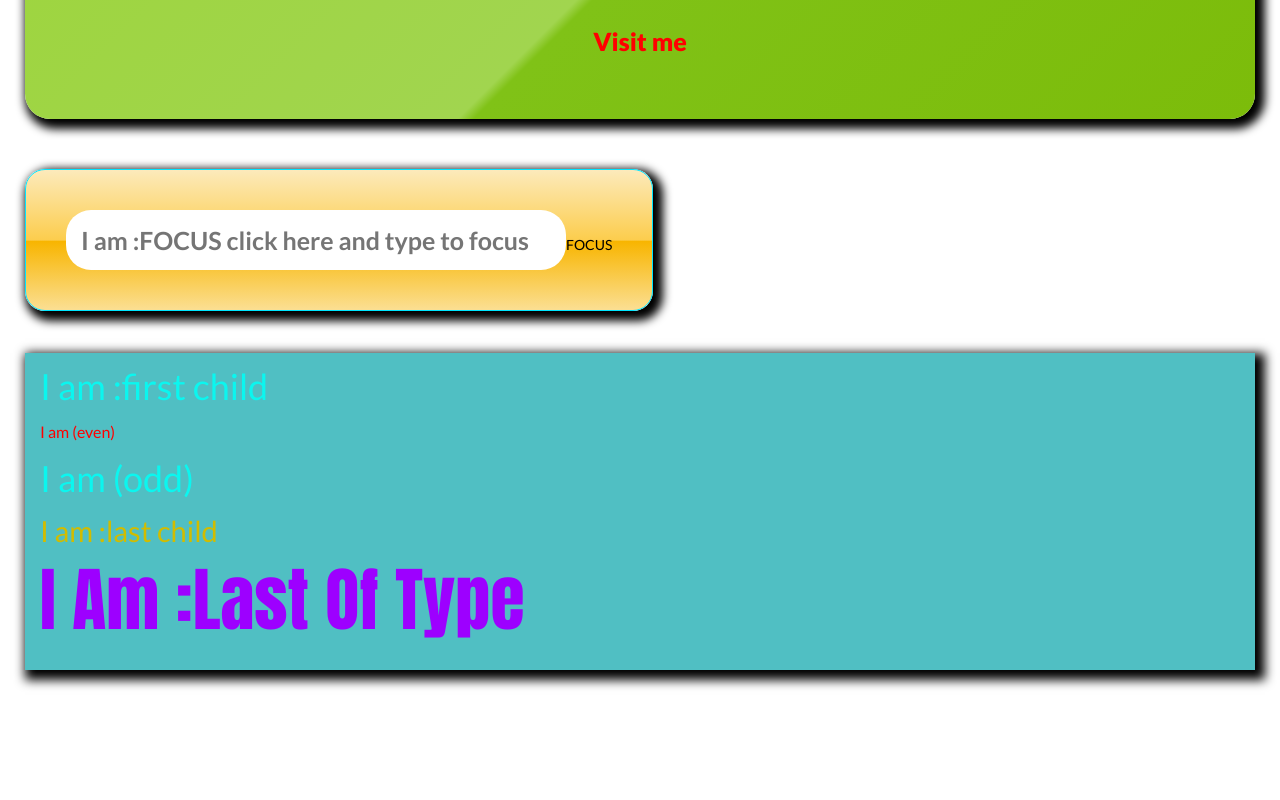
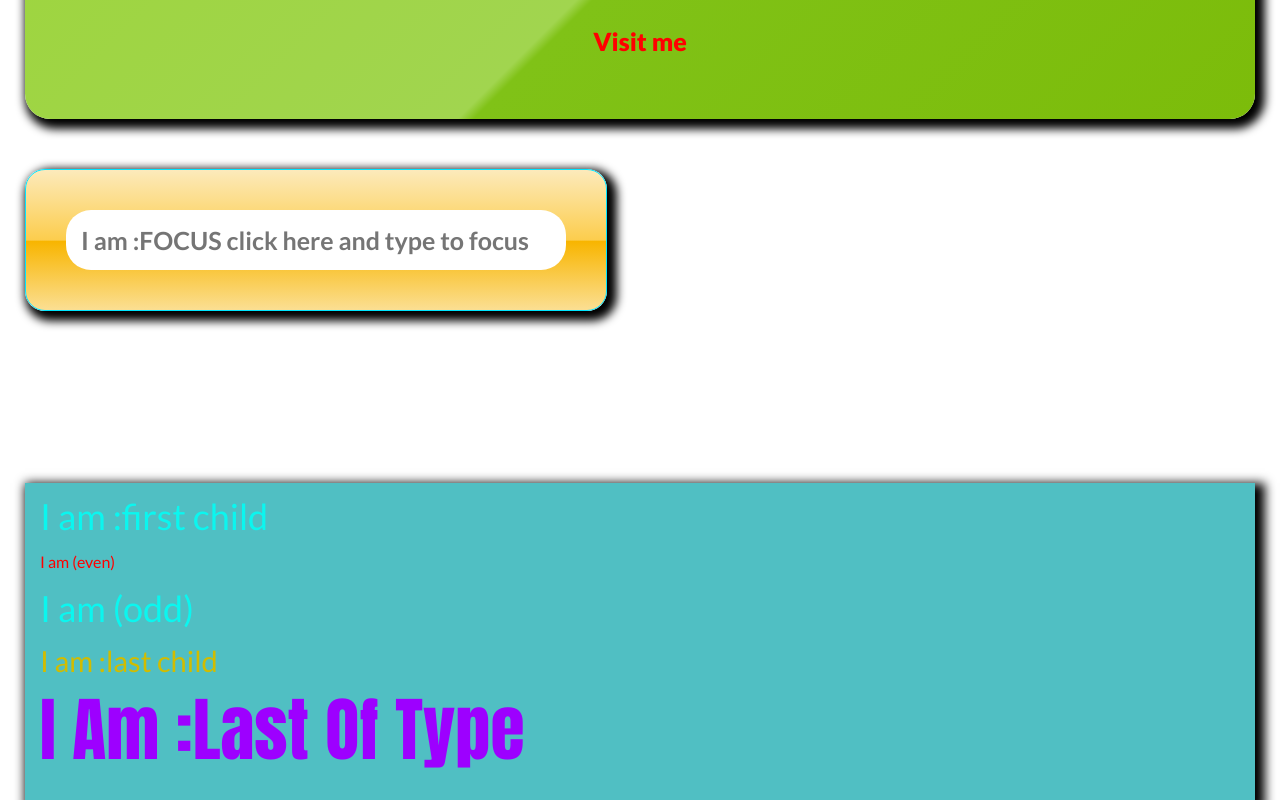
Before and after one commit to Shnekker/Lesson_8, a plain HTML site: page index.html in a window 1280 px wide. Shown: the part 2484-3284 px from the top of the page. Drawn offline with nearby package versions, Linux system fonts and the light colour scheme.

Commit message:
Add files via upload

```diff
--- a/index.html
+++ b/index.html
@@ -89,8 +89,6 @@
 										</div>
 									</div>
 									<div class="info-main__button"><a href="#" class="info-main__btn">Join the course</a></div>
-
-
 								</div>
 							</div>
 						</div>
@@ -159,9 +157,10 @@
 							<li><a href="">Visit me</a></li>
 						</ul>
 					</div>
-					<form class="blocks-test__block-4">
-						<input placeholder="I am :FOCUS click here and type to focus">FOCUS</input>
-					</form>
+					<div class="blocks-test__block-4">
+						<input placeholder="I am :FOCUS click here and type to focus">
+					</div>
+				</div>
 				<div class="blocks-test__block-5">
 					<ul class="blocks-test__child">
 						<li>I am :first child</li>
```
Lines whose indentation alone changed are shown as unchanged.
